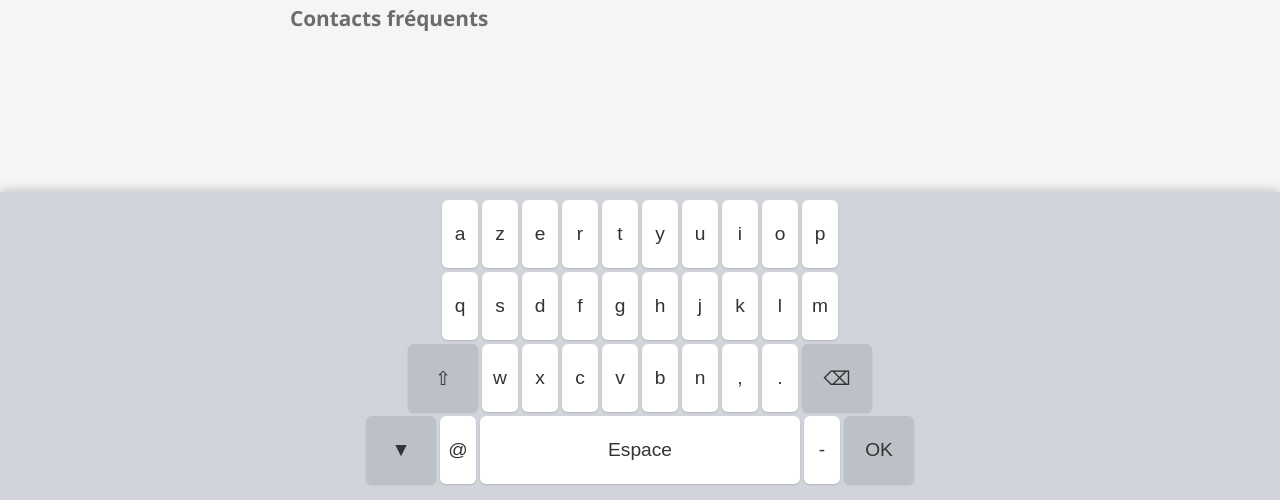
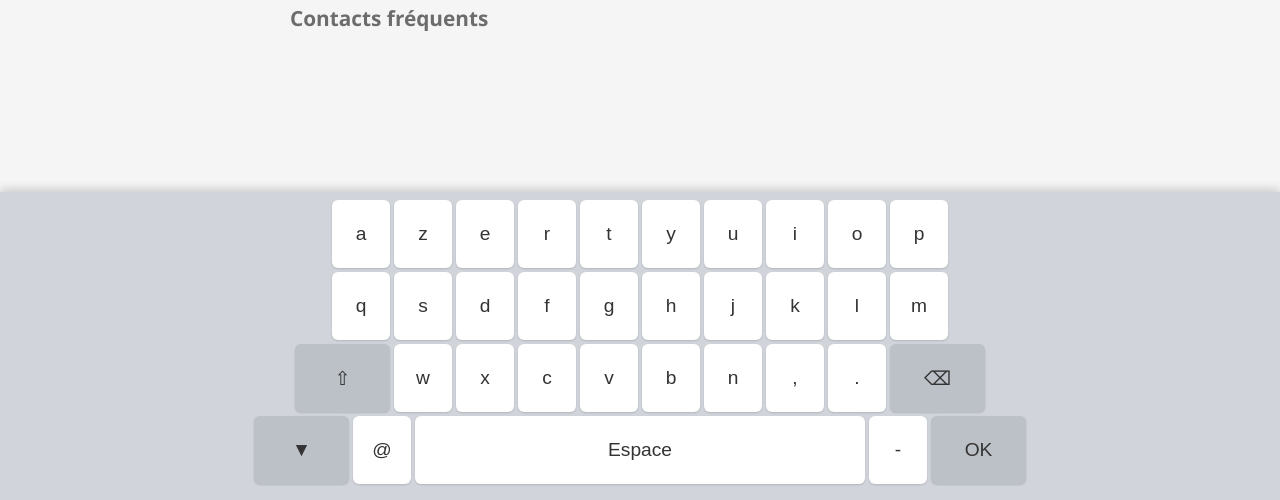
Before and after one commit to CedricNCoding/AV-Speak, a FastAPI app: page / in a window 1280 px wide. Shown: the part 300-800 px from the top of the page. Run offline with FastAPI, Linux system fonts and the light colour scheme; data comes from the database, SQL or seed files in the repository; data that the repository does not hold is empty.

Commit message:
Scale keyboard width proportionally with height for all sizes
Keys now scale width, height, font, gap, and wide-key width together.
Space bar max-width increased. Fixes narrow keyboard on 4K screens.

Co-Authored-By: Claude Opus 4.6 (1M context) <noreply@anthropic.com>

```diff
--- a/templates/kiosk.html
+++ b/templates/kiosk.html
@@ -38,15 +38,15 @@
         .vkb-overlay.active { display: block; }
         .vkb-row { display: flex; justify-content: center; gap: var(--vkb-gap, 4px); margin-bottom: var(--vkb-gap, 4px); }
         .vkb-key {
-            min-width: 36px; height: var(--vkb-key-h, 48px); border: none; border-radius: 6px;
-            background: #fff; color: #333; font-size: var(--vkb-font, 1.1rem); font-weight: 500;
+            min-width: var(--vkb-key-w, 58px); height: var(--vkb-key-h, 68px); border: none; border-radius: 6px;
+            background: #fff; color: #333; font-size: var(--vkb-font, 1.2rem); font-weight: 500;
             cursor: pointer; display: flex; align-items: center; justify-content: center;
             box-shadow: 0 1px 2px rgba(0,0,0,0.15); user-select: none;
             -webkit-tap-highlight-color: transparent;
         }
         .vkb-key:active { background: #c7cbd1; }
-        .vkb-key.wide { min-width: 70px; background: #bcc0c7; }
-        .vkb-key.space { flex: 1; max-width: 320px; }
+        .vkb-key.wide { min-width: var(--vkb-wide, 95px); background: #bcc0c7; }
+        .vkb-key.space { flex: 1; max-width: 450px; }
         .vkb-key.active-shift { background: var(--color-primary); color: #fff; }
         .vkb-toggle {
             position: fixed; bottom: 10px; right: 10px; z-index: 9999;
@@ -447,11 +447,11 @@
             ];
 
             const SIZES = {
-                S:   { key: 52, font: 1.0,  gap: 3 },
-                M:   { key: 68, font: 1.2,  gap: 4 },
-                L:   { key: 88, font: 1.5,  gap: 5 },
-                XL:  { key: 108, font: 1.8, gap: 6 },
-                XXL: { key: 130, font: 2.1, gap: 7 },
+                S:   { key: 52, width: 46,  font: 1.0,  gap: 3, wide: 80  },
+                M:   { key: 68, width: 58,  font: 1.2,  gap: 4, wide: 95  },
+                L:   { key: 88, width: 76,  font: 1.5,  gap: 5, wide: 120 },
+                XL:  { key: 108, width: 94, font: 1.8, gap: 6, wide: 150 },
+                XXL: { key: 130, width: 114, font: 2.1, gap: 7, wide: 180 },
             };
 
             const currentSize = '{{ settings.get("keyboard_size", "M") }}';
@@ -464,10 +464,12 @@
             let manualToggle = false;
 
             function applySize() {
-                const s = SIZES[currentSize];
+                const s = SIZES[currentSize] || SIZES.M;
                 overlay.style.setProperty('--vkb-key-h', s.key + 'px');
+                overlay.style.setProperty('--vkb-key-w', s.width + 'px');
                 overlay.style.setProperty('--vkb-font', s.font + 'rem');
                 overlay.style.setProperty('--vkb-gap', s.gap + 'px');
+                overlay.style.setProperty('--vkb-wide', s.wide + 'px');
             }
 
             function buildKeyboard() {
```
